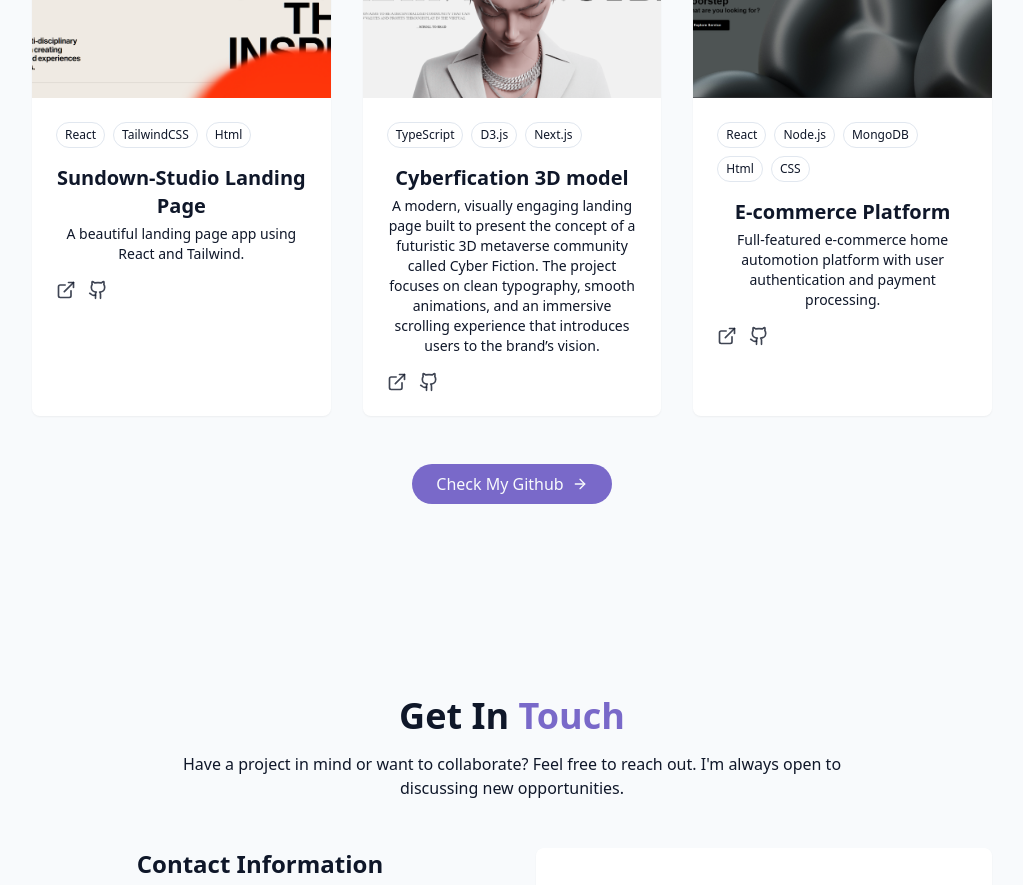
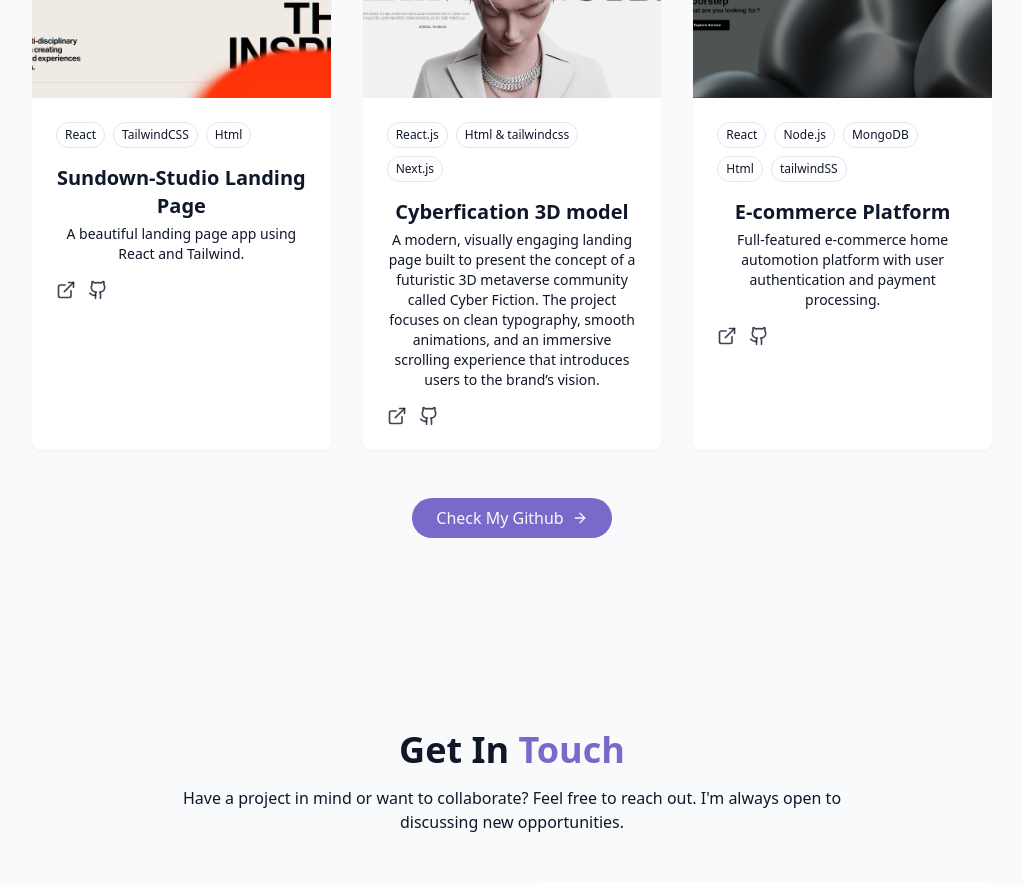
Before and after one commit to parthbarabde2704/Parth-Portfolio, a React (Vite) app: page / in a window 1280 px wide. Shown: the part 2800-3685 px from the top of the page, without its empty margins (128-1151 px from the left). Built offline with nearby package versions, Linux system fonts and the light colour scheme.

Commit message:
Update ProjectsSection.jsx

```diff
--- a/src/components/ProjectsSection.jsx
+++ b/src/components/ProjectsSection.jsx
@@ -16,9 +16,9 @@ const projects = [
     description:
       "A modern, visually engaging landing page built to present the concept of a futuristic 3D metaverse community called Cyber Fiction. The project focuses on clean typography, smooth animations, and an immersive scrolling experience that introduces users to the brand’s vision.",
     image: "/projects/project2.png",
-    tags: ["TypeScript", "D3.js", "Next.js"],
-    demoUrl: "#",
-    githubUrl: "#",
+    tags: ["React.js", "Html & tailwindcss", "Next.js"],
+    demoUrl: "https://3-d-animation-website-six.vercel.app/",
+    githubUrl: "https://github.com/parthbarabde2704/3D-Animation-Website",
   },
   {
     id: 3,
@@ -26,8 +26,8 @@ const projects = [
     description:
       "Full-featured e-commerce home automotion platform with user authentication and payment processing.",
     image: "/projects/project3.png",
-    tags: ["React", "Node.js", "MongoDB","Html","CSS"],
-    demoUrl: "#",
+    tags: ["React", "Node.js", "MongoDB","Html","tailwindSS"],
+    demoUrl: "https://e-commerce-platform-3qt1n1fmz-parthbarabde2704s-projects.vercel.app/",
     githubUrl: "https://github.com/parthbarabde2704/E-Commerce-Platform",
   },
 ];
```
